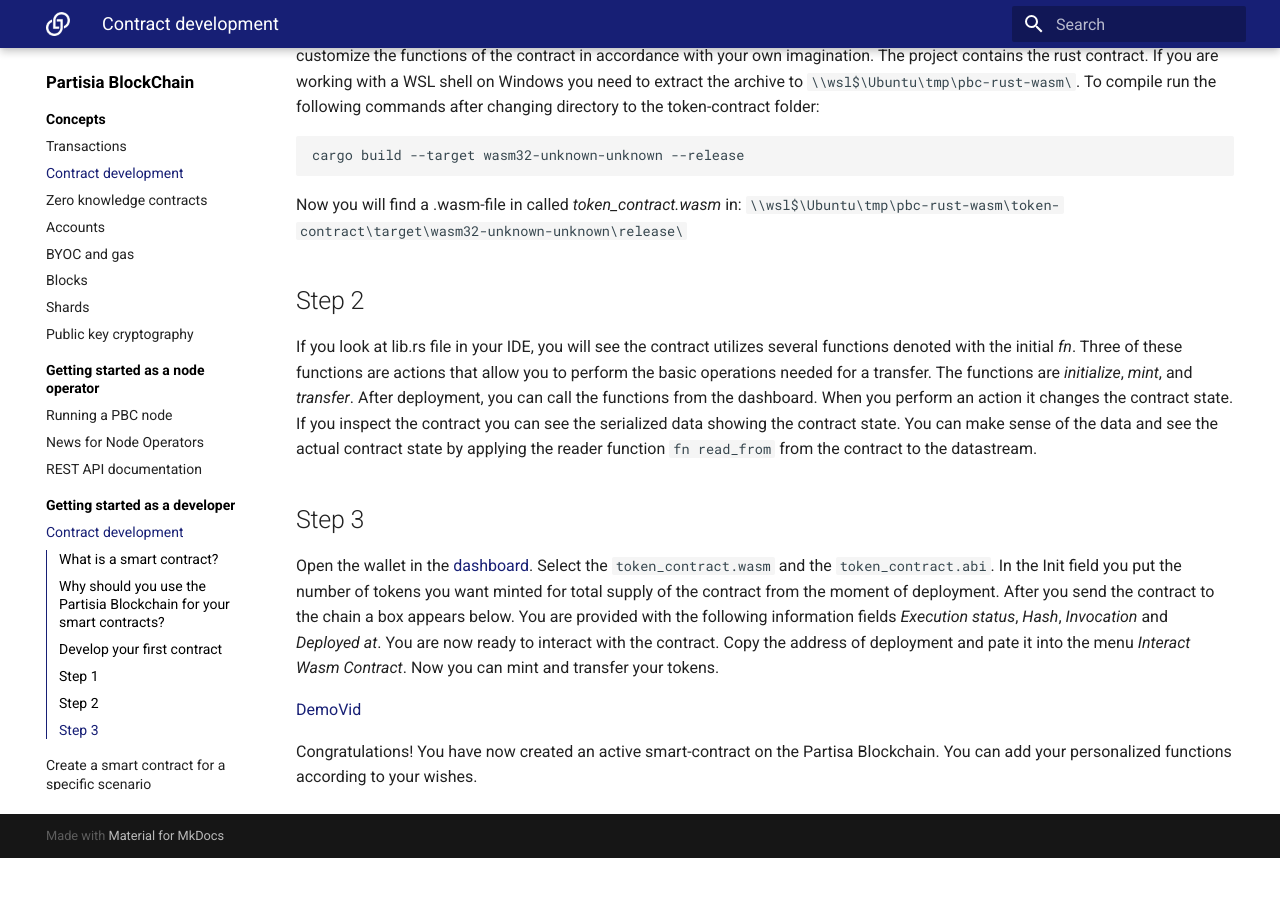
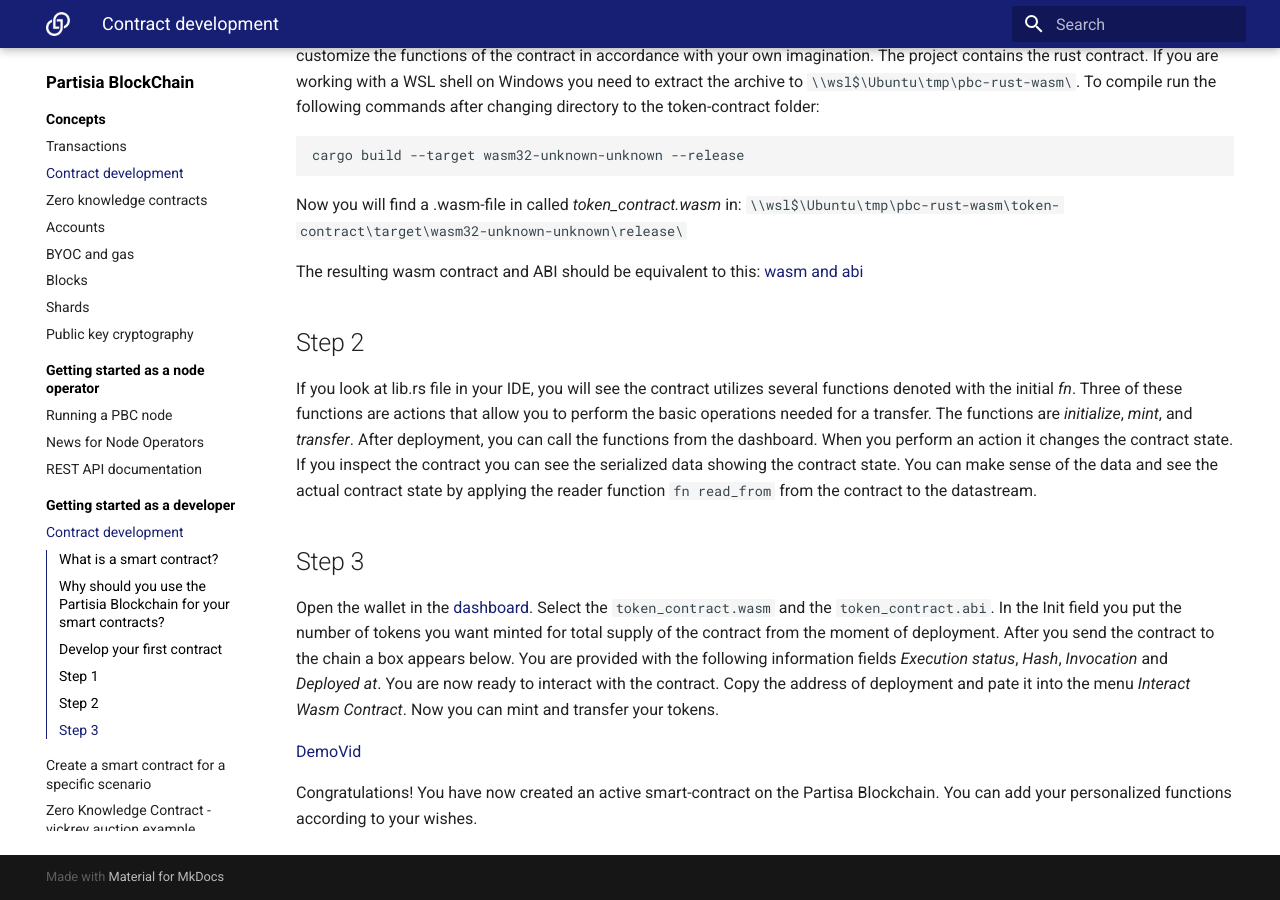
Before and after one commit to 0xSero/partisia-docs, an MkDocs documentation site: the page built from docs/contract-development.md, in a window 1280 px wide and 900 px high, scrolled down 870 px. Built offline with MkDocs 1.6.1 and Material for MkDocs 9.7.7, drawn with Linux system fonts in a browser that asks for light colours; a script that is not in the unit is left out; before the commit the page ends 1728 px from its top, so only the background shows below that; some of the changed lines change nothing that is shown.

Commit message:
Beklager, fik ikke zipperne med

`````diff
--- a/docs/contract-development.md
+++ b/docs/contract-development.md
@@ -17,7 +17,7 @@
 
 ## Step 1
 
-Go to the [Archive](TransferContractv3.zip). Download the zip-archive containing the Rust project
+Go to the [Archive](rust-contract-sdk-rc4.zip). Download the zip-archive containing the Rust project
 files and the ABI generator. The ABI generator
 allows you to customize the functions of the contract in accordance with your own imagination. The
 project contains the rust contract. If you are working with a WSL shell on Windows
@@ -27,6 +27,8 @@
 cargo build --target wasm32-unknown-unknown --release
 ````
 Now you will find a .wasm-file in called *token_contract.wasm* in: `\\wsl$\Ubuntu\tmp\pbc-rust-wasm\token-contract\target\wasm32-unknown-unknown\release\`
+
+The resulting wasm contract and ABI should be equivalent to this: [wasm and abi](WASMandABI_tokenContract.zip)
 
 ## Step 2
 
`````
Also changed, not shown: 3 other files.
